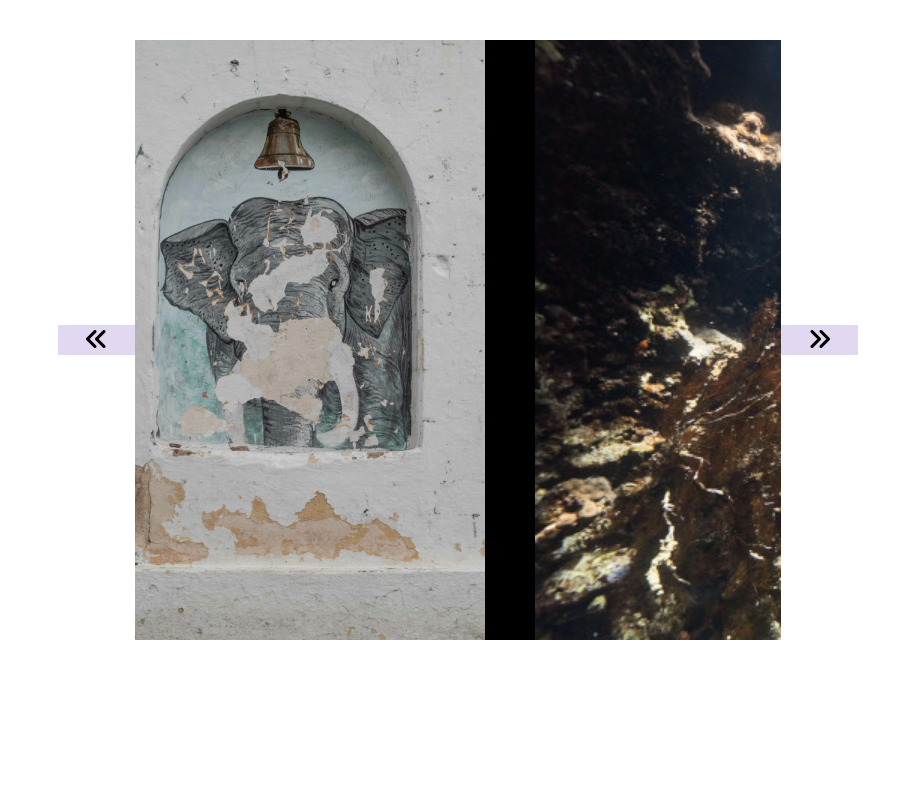
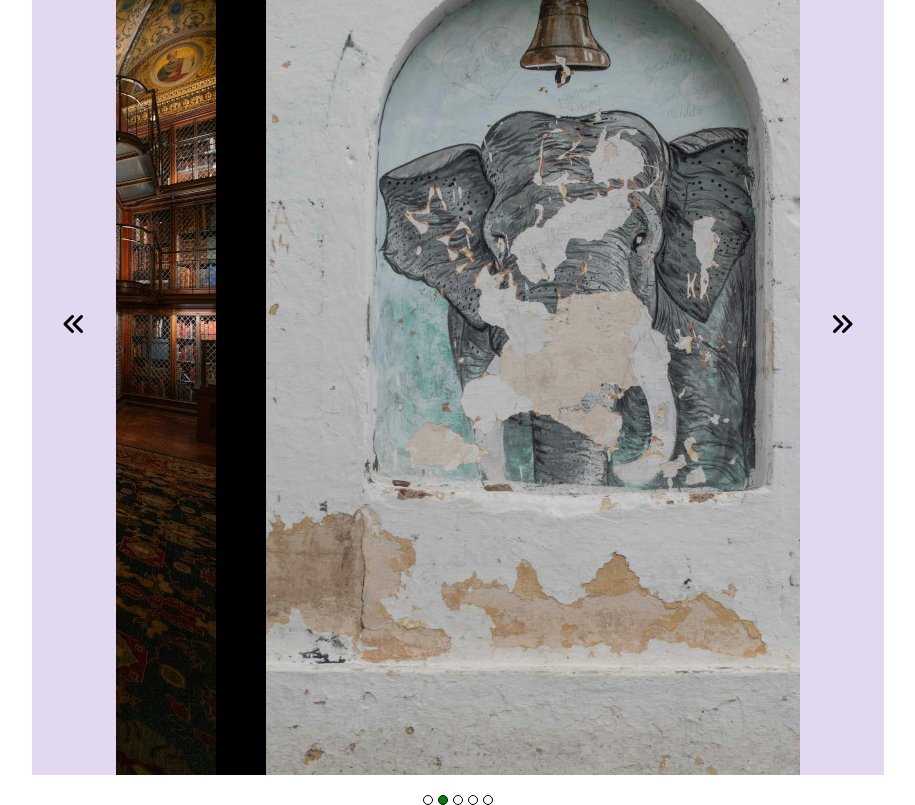
Before and after one commit to voiceinthedark/image-carousel-js, a website built with webpack: page src/template.html in a window 1280 px wide. Shown: the whole page, without its empty margins (182-1097 px from the left). Built offline with nearby package versions, Linux system fonts and the light colour scheme.

Commit message:
carousel: added control indicators

```diff
--- a/src/index.js
+++ b/src/index.js
@@ -12,7 +12,8 @@ import image5 from './assets/images/neom-39n8YVSn0d4-unsplash-scaled.jpg';
 
 const appContainer = document.getElementById("carousel");
 const imageContainer = document.querySelector("#image-container");
-const carousel = new Carousel(appContainer, imageContainer, 600);
+const carouselControl = document.querySelector(".indicator-dots");
+const carousel = new Carousel(appContainer, imageContainer, 600, carouselControl);
 
 const imageArray = [
   image1,
--- a/src/modules/carousel.js
+++ b/src/modules/carousel.js
@@ -4,6 +4,7 @@ class Carousel {
   #parentElement;
   #imageContainer;
   #frameSize;
+  #carouselControl;
   #currentImageIndex;
   #totalImages;
   /**
@@ -11,16 +12,19 @@ class Carousel {
    * @param {HTMLElement} parentElement - the parent element of the carousel
    * @param {HTMLElement} imageContainer - the div container that contains all the images
    * @param {number} frameSize - the size of the frame that will hold the picture shown
+   * @param {HTMLElement} carouselControl
    * */
-  constructor(parentElement, imageContainer, frameSize) {
+  constructor(parentElement, imageContainer, frameSize, carouselControl) {
     this.#parentElement = parentElement;
     this.#imageContainer = imageContainer;
     this.#frameSize = frameSize;
     this.#currentImageIndex = 0;
     this.#totalImages = this.#imageContainer.children.length;
+    this.#carouselControl = carouselControl;
 
     this.setupListeners();
     this.setupAutoMovement();
+    // this.setupIndicatorDots();
   }
 
   /**
@@ -47,18 +51,37 @@ class Carousel {
    * @method to setup auto movement every 5 seconds on app start
    * */
   setupAutoMovement() {
-    this.#currentImageIndex = 0;
     setInterval(() => {
-      if (this.#currentImageIndex === this.#totalImages) {
-        // console.log('index at the end')
-        this.#currentImageIndex = 0;
-        this.#imageContainer.style.transform = `translateX(-${this.#currentImageIndex * this.#frameSize}px)`;
-      }
-      console.log(this.#currentImageIndex)
       this.moveRight();
+    }, 5 * 1000);
+  }
 
-    }, 5 * 1000);
+  setupIndicatorDots() {
+    console.log('attempting to append controls')
+    console.log(this.#totalImages)
+    for (let i = 0; i < this.#totalImages; i++) {
+      const dot = document.createElement('span');
+      dot.style.width = "10px";
+      dot.style.height = "10px";
+      dot.style.borderRadius = "50%";
+      dot.style.borderStyle = "solid";
+      dot.style.borderWidth = "1px";
+      dot.style.borderColor = "black";
 
+      this.#carouselControl.appendChild(dot);
+      console.log('appending dot')
+    }
+  }
+
+  /**
+   * @method to jump to the picture by index
+   * @param {number} imageIndex
+   * */
+  jumpToIndex(imageIndex) {
+    if (imageIndex >= 0 && imageIndex < this.#totalImages) {
+      this.#currentImageIndex = imageIndex;
+      this.#imageContainer.style.transform = `translateX(${this.#currentImageIndex * this.#frameSize}px)`;
+    }
   }
 
 
@@ -73,6 +96,9 @@ class Carousel {
       imgItem.alt = 'the image';
       this.#imageContainer?.appendChild(imgItem);
     });
+    this.#totalImages = images.length;
+
+    this.setupIndicatorDots();
   }
 
   /**
@@ -83,19 +109,41 @@ class Carousel {
       this.#currentImageIndex--;
       this.#imageContainer.style.transform = `translateX(-${this.#currentImageIndex * this.#frameSize}px)`;
     }
+    this.activateIndicator(this.#currentImageIndex);
   }
 
   /**
    * @method to move the carousel image to the right
    * */
   moveRight() {
-    const totalImages = this.#imageContainer ? this.#imageContainer.children.length : 0;
-    if (this.#currentImageIndex < totalImages - 1) {
-      this.#currentImageIndex++;
-      this.#imageContainer.style.transform = `translateX(-${(this.#currentImageIndex * this.#frameSize)}px)`;
+    // Use the cached total number of images
+    const totalImages = this.#totalImages;
+
+    // Increment current index
+    this.#currentImageIndex++;
+
+    if (this.#currentImageIndex >= totalImages) {
+      this.#currentImageIndex = 0;
     }
-    if(this.#currentImageIndex === totalImages -1){
-      this.#currentImageIndex = -1;
+
+    this.#imageContainer.style.transform = `translateX(-${(this.#currentImageIndex * this.#frameSize)}px)`;
+
+    this.activateIndicator(this.#currentImageIndex);
+  }
+
+  /**
+   * @method to activate the visual indicator of the image
+   * @param {number} index
+   * */
+  activateIndicator(index) {
+    console.log(`activating ${index}`);
+    Array.from(this.#carouselControl.children).forEach(child => {
+      child.classList.remove('active-circle');
+    });
+
+    // Then, activate the current indicator
+    if (this.#carouselControl.children[index]) {
+      this.#carouselControl.children[index].classList.add('active-circle');
     }
   }
 }
--- a/src/styles/styles.css
+++ b/src/styles/styles.css
@@ -69,11 +69,16 @@ ul {
 
   &>.carousel {
     display: flex;
+    flex-direction: column;
     justify-content: center;
     align-items: center;
     height: 600px;
     width: 800px;
     margin-top: 40px;
+
+    &>.carousel-show {
+      display: flex;
+
 
       &>.left-arrow,
       &>.right-arrow {
@@ -128,4 +133,27 @@ ul {
       }
     }
 
+    &>.carousel-control {
+      width: inherit;
+      height: 100px;
+      &>.indicator-dots {
+        display: flex;
+        justify-content: center;
+        padding-top: 20px;
+        gap: 5px;
       }
+    }
+
+
+  }
+
+  .active-circle{
+    background-color: green;
+    fill: green;
+  }
+
+  .inactive-cirle{
+    background-color: transparent;
+  }
+
+}
--- a/src/template.html
+++ b/src/template.html
@@ -10,6 +10,7 @@
 <body>
   <div id="container" class="container">
     <div class="carousel" id="carousel">
+      <div class="carousel-show" id="carousel-show">
         <div class="left-arrow" id="left-arrow">
           <button id="carousel-left"><i class="fa-solid fa-angles-left"></i></button>
         </div>
@@ -23,6 +24,14 @@
           <button id="carousel-right"><i class="fa-solid fa-angles-right"></i></button>
         </div>
       </div>
+        <div class="carousel-control" id="carousel-control">
+          <div class="indicator-dots" id="indicator-dots">
+
+          </div>
+
+
+        </div>
+    </div>
   </div>
 </body>
 
```
Lines whose indentation alone changed are shown as unchanged.
